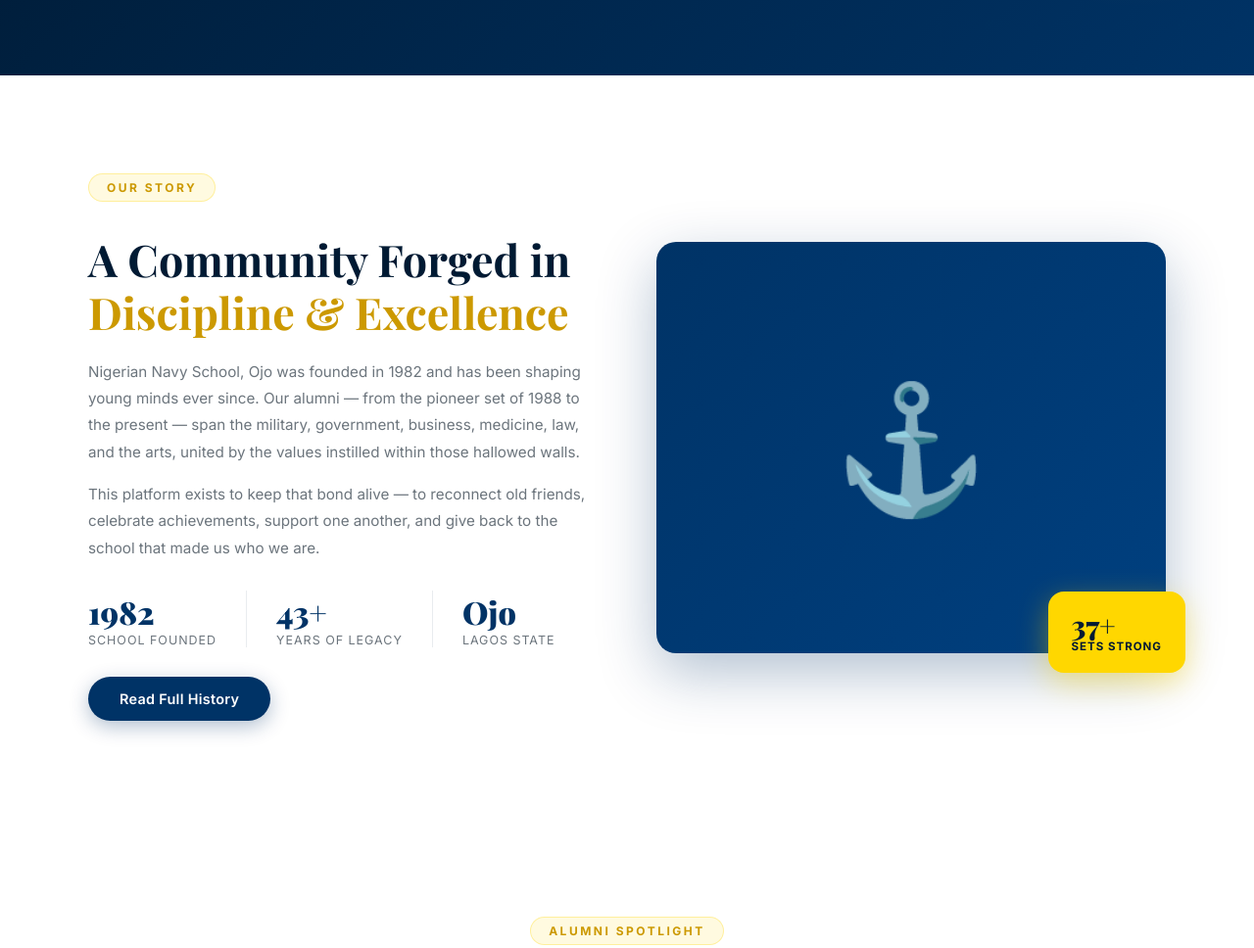
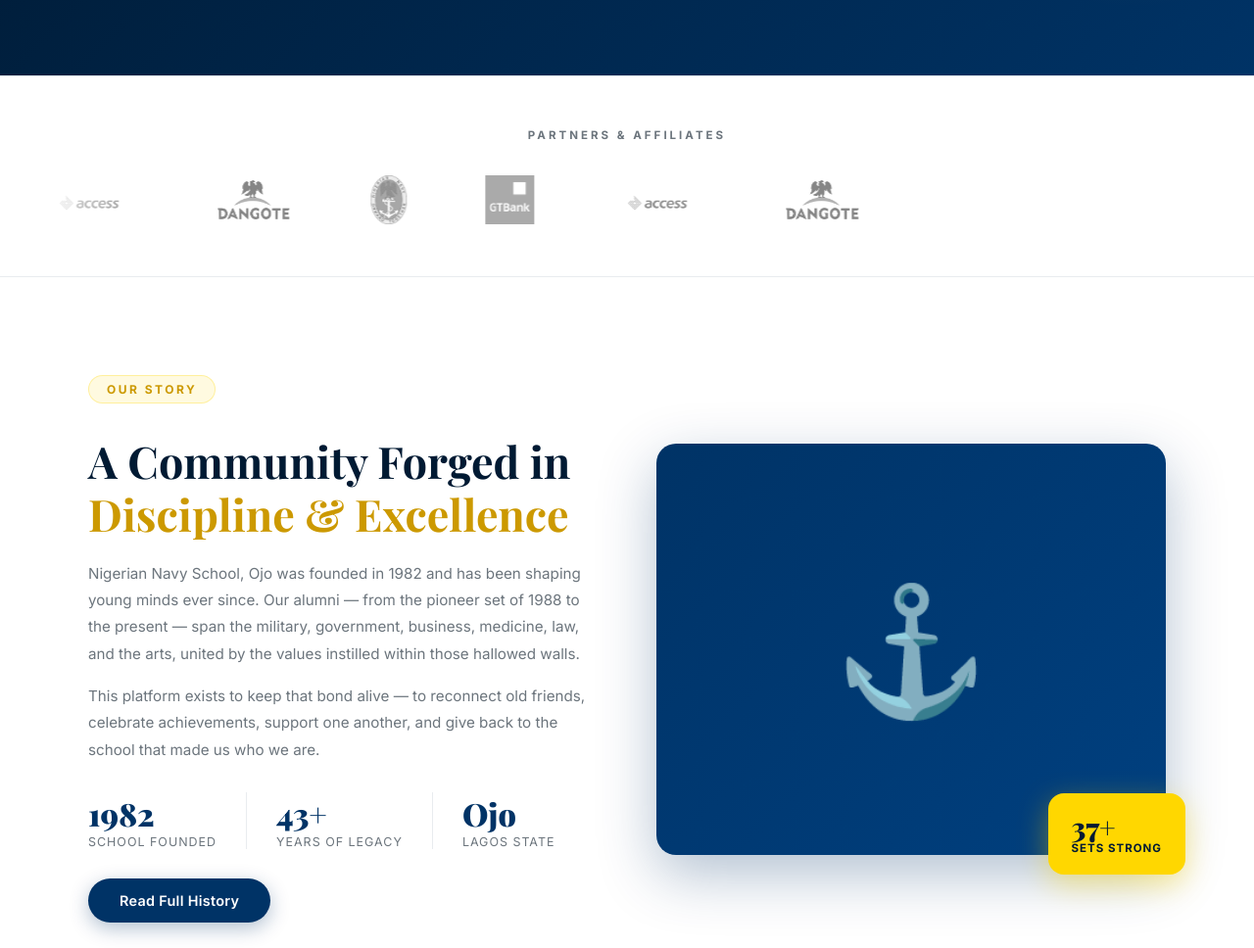
Before and after one commit to darlculus/nnssojoalumni, a plain HTML site: page index.html in a window 1280 px wide. Shown: the part 1097-2065 px from the top of the page at 98% size. Drawn offline with nearby package versions, Linux system fonts and the light colour scheme.

Commit message:
feat: add partners/affiliates infinite logo carousel on homepage

```diff
--- a/css/main.css
+++ b/css/main.css
@@ -199,6 +199,83 @@
 .hamburger.open span:nth-child(1) { transform: translateY(0) rotate(45deg); background: var(--gold); }
 .hamburger.open span:nth-child(2) { opacity: 0; transform: scaleX(0); }
 .hamburger.open span:nth-child(3) { transform: translateY(0) rotate(-45deg); width: 22px; background: var(--gold); }
+
+/* ===== PARTNERS CAROUSEL ===== */
+.partners-section {
+  background: var(--white);
+  padding: 48px 0;
+  overflow: hidden;
+  width: 100%;
+  border-top: 1px solid var(--light-gray);
+  border-bottom: 1px solid var(--light-gray);
+}
+
+.partners-header {
+  text-align: center;
+  margin-bottom: 28px;
+}
+
+.partners-label {
+  font-size: 0.72rem;
+  font-weight: 700;
+  letter-spacing: 3px;
+  text-transform: uppercase;
+  color: var(--gray);
+}
+
+.partners-track-wrap {
+  overflow: hidden;
+  width: 100%;
+  /* Fade edges */
+  -webkit-mask-image: linear-gradient(to right, transparent 0%, black 12%, black 88%, transparent 100%);
+  mask-image: linear-gradient(to right, transparent 0%, black 12%, black 88%, transparent 100%);
+}
+
+.partners-track {
+  display: flex;
+  align-items: center;
+  gap: 60px;
+  width: max-content;
+  animation: scrollLogos 18s linear infinite;
+}
+
+.partners-track:hover { animation-play-state: paused; }
+
+.partner-item {
+  flex-shrink: 0;
+  display: flex;
+  align-items: center;
+  justify-content: center;
+  height: 60px;
+  padding: 0 10px;
+  filter: grayscale(100%) opacity(0.55);
+  transition: filter 0.35s ease, transform 0.35s ease;
+}
+
+.partner-item:hover {
+  filter: grayscale(0%) opacity(1);
+  transform: scale(1.08);
+}
+
+.partner-item img {
+  height: 50px;
+  width: auto;
+  max-width: 140px;
+  object-fit: contain;
+  display: block;
+}
+
+@keyframes scrollLogos {
+  0%   { transform: translateX(0); }
+  100% { transform: translateX(-50%); }
+}
+
+@media (max-width: 600px) {
+  .partners-section { padding: 36px 0; }
+  .partner-item { height: 44px; }
+  .partner-item img { height: 36px; max-width: 100px; }
+  .partners-track { gap: 40px; }
+}
 
 /* ===== SECTION HEADERS ===== */
 .section-header {
--- a/index.html
+++ b/index.html
@@ -122,6 +122,43 @@
       <div class="stat-icon">💰</div>
       <div class="stat-number" data-target="12" data-suffix="M+">0</div>
       <div class="stat-label">Donations (₦)</div>
+    </div>
+  </div>
+</section>
+
+<!-- ===== PARTNERS CAROUSEL ===== -->
+<section class="partners-section">
+  <div class="partners-header">
+    <span class="partners-label">Partners &amp; Affiliates</span>
+  </div>
+  <div class="partners-track-wrap">
+    <div class="partners-track">
+      <!-- Original set -->
+      <div class="partner-item">
+        <img src="assets/images/nn_logo.png" alt="Nigerian Navy" />
+      </div>
+      <div class="partner-item">
+        <img src="assets/images/gtb logo.png" alt="GTBank" />
+      </div>
+      <div class="partner-item">
+        <img src="assets/images/access_logo.png" alt="Access Bank" />
+      </div>
+      <div class="partner-item">
+        <img src="assets/images/dangote_logo.png" alt="Dangote Group" />
+      </div>
+      <!-- Duplicate set for seamless loop -->
+      <div class="partner-item">
+        <img src="assets/images/nn_logo.png" alt="Nigerian Navy" />
+      </div>
+      <div class="partner-item">
+        <img src="assets/images/gtb logo.png" alt="GTBank" />
+      </div>
+      <div class="partner-item">
+        <img src="assets/images/access_logo.png" alt="Access Bank" />
+      </div>
+      <div class="partner-item">
+        <img src="assets/images/dangote_logo.png" alt="Dangote Group" />
+      </div>
     </div>
   </div>
 </section>
@@ -376,8 +413,8 @@
   <div class="remembrance-cards">
     <div class="remembrance-card">
       <div class="r-emoji">🕯️</div>
-      <h4>Lt. Cdr. Bayo Ogundimu</h4>
-      <span>Set '92 · 1974–2019</span>
+      <h4>Kalto Paul Kilyofas</h4>
+      <span>Set '05 · 1988–2012</span>
     </div>
     <div class="remembrance-card">
       <div class="r-emoji">🕯️</div>
```
Also changed, not shown: assets/images/access_logo.png (added), assets/images/dangote_logo.png (added), assets/images/gtb logo.png (added), assets/images/nn_logo.png (added).
